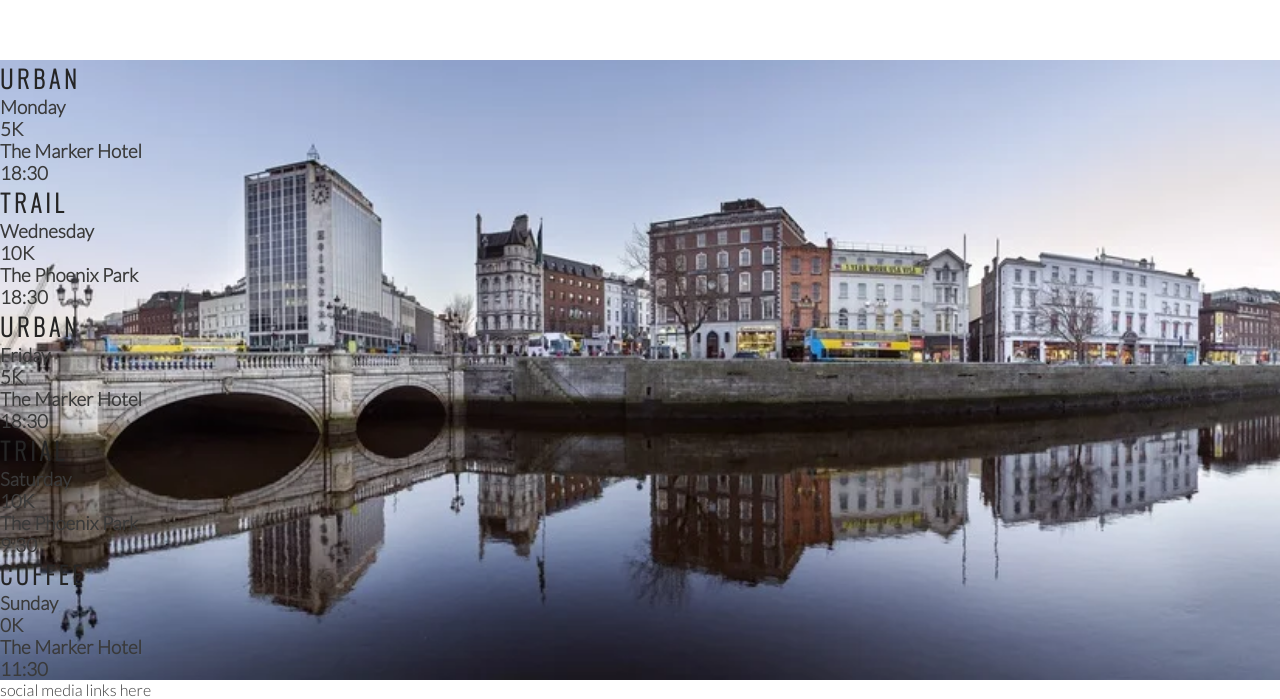
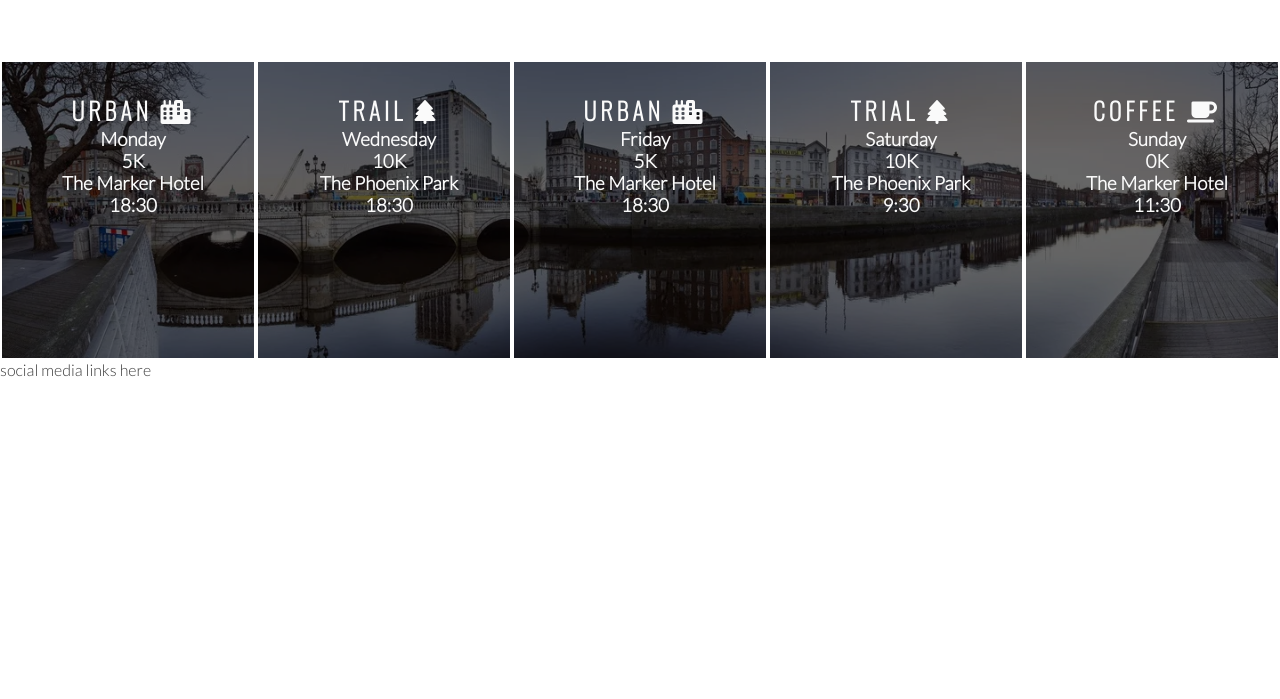
Before and after one commit to ancaerena/love-running, a plain HTML site: page index.html in a window 1280 px wide. Shown: the part 1215-1914 px from the top of the page. After the commit the page ends 1594 px from the top, so only its background shows below. Drawn offline with nearby package versions, Linux system fonts and the light colour scheme.

Commit message:
Style time pannels and add icons

```diff
--- a/assets/css/style.css
+++ b/assets/css/style.css
@@ -167,3 +167,17 @@ hr {
     width: 100%;
     overflow: hidden;
 }
+#times div {
+    color: #fafafa;
+    background-color: rgba(0, 0, 0, .6);
+    width: 20%;
+    height: 300px;
+    float: left;
+    padding: 30px 0 0 10px;
+    text-align: center;
+    border: 2px solid white;
+    box-sizing: border-box;
+}
+#times h2 {
+    color:#fafafa;
+}
--- a/index.html
+++ b/index.html
@@ -81,35 +81,35 @@
     </section>
     <section id="times">
         <div>
-            <h2>Urban</h2>
+            <h2>Urban <i class="fa-solid fa-city"></i></h2>
             <h3>Monday</h3>
             <h3>5K</h3>
             <h3>The Marker Hotel</h3>
             <h3>18:30</h3>
         </div>
         <div>
-            <h2>Trail</h2>
+            <h2>Trail <i class="fa-solid fa-tree"></i></h2>
             <h3>Wednesday</h3>
             <h3>10K</h3>
             <h3>The Phoenix Park</h3>
             <h3>18:30</h3>
         </div>
         <div>
-            <h2>Urban</h2>
+            <h2>Urban <i class="fa-solid fa-city"></i></h2>
             <h3>Friday</h3>
             <h3>5K</h3>
             <h3>The Marker Hotel</h3>
             <h3>18:30</h3>
         </div>
         <div>
-            <h2>Trial</h2>
+            <h2>Trial <i class="fa-solid fa-tree"></i></h2>
             <h3>Saturday</h3>
             <h3>10K</h3>
             <h3>The Phoenix Park</h3>
             <h3>9:30</h3>
         </div>
         <div>
-            <h2>Coffee</h2>
+            <h2>Coffee <i class="fa-solid fa-mug-saucer"></i></h2>
             <h3>Sunday</h3>
             <h3>0K</h3>
             <h3>The Marker Hotel</h3>
```
